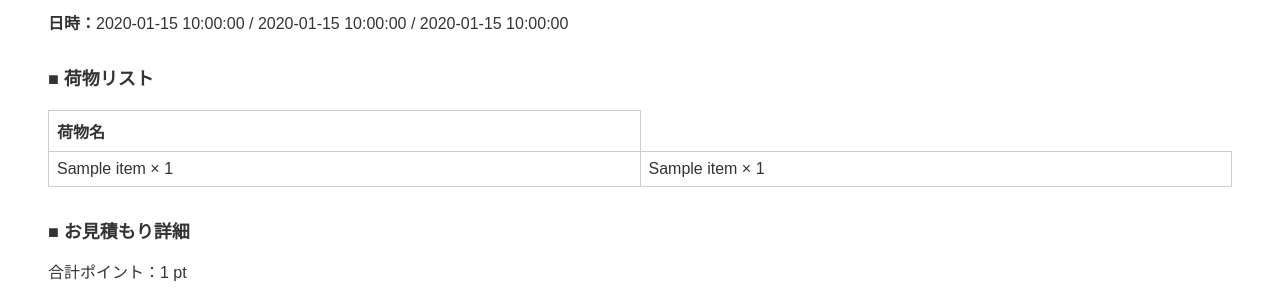
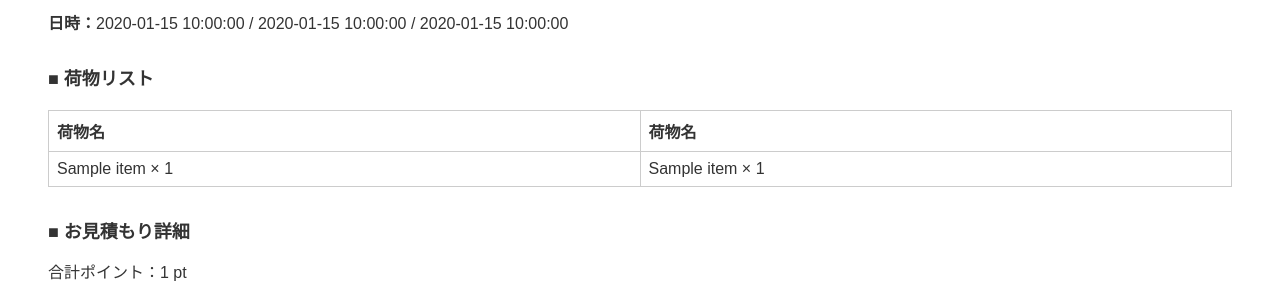
Before and after one commit to keisaku314/hikkoshi-estimate, a Flask app: template templates/estimate_view.html in a window 1280 px wide. Shown: the part 519-819 px from the top of the page. Run offline with Flask 3, Linux system fonts and the light colour scheme; the template is opened without the code that fills it: most values are stand-ins (such as "Sample title", 1, 10 or a date in 2020).

Commit message:
Update estimate_view.html

```diff
--- a/templates/estimate_view.html
+++ b/templates/estimate_view.html
@@ -34,7 +34,7 @@
 
   <div class="section-title">■ 荷物リスト</div>
   <table>
-    <tr><th>荷物名</th></tr>
+    <tr><th>荷物名</th><th>荷物名</th></tr>
     {% set items = result["items"] %}
     {% for i in range(0, items|length, 2) %}
     <tr>
```
